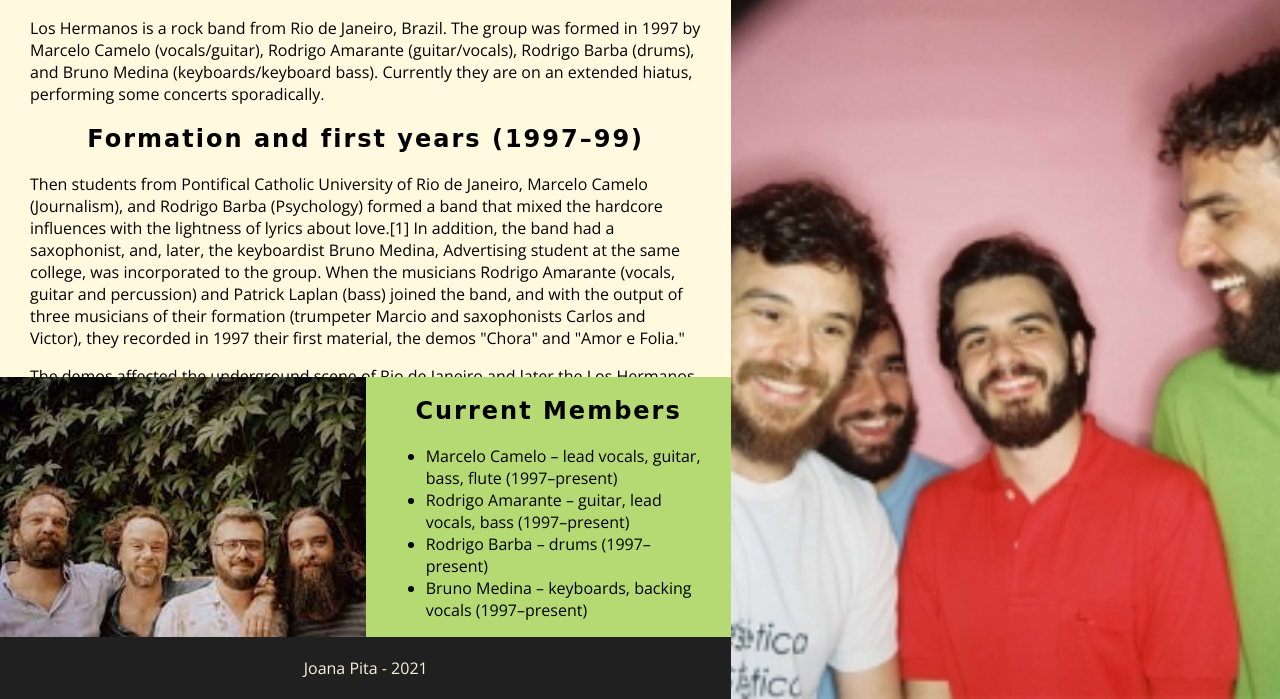
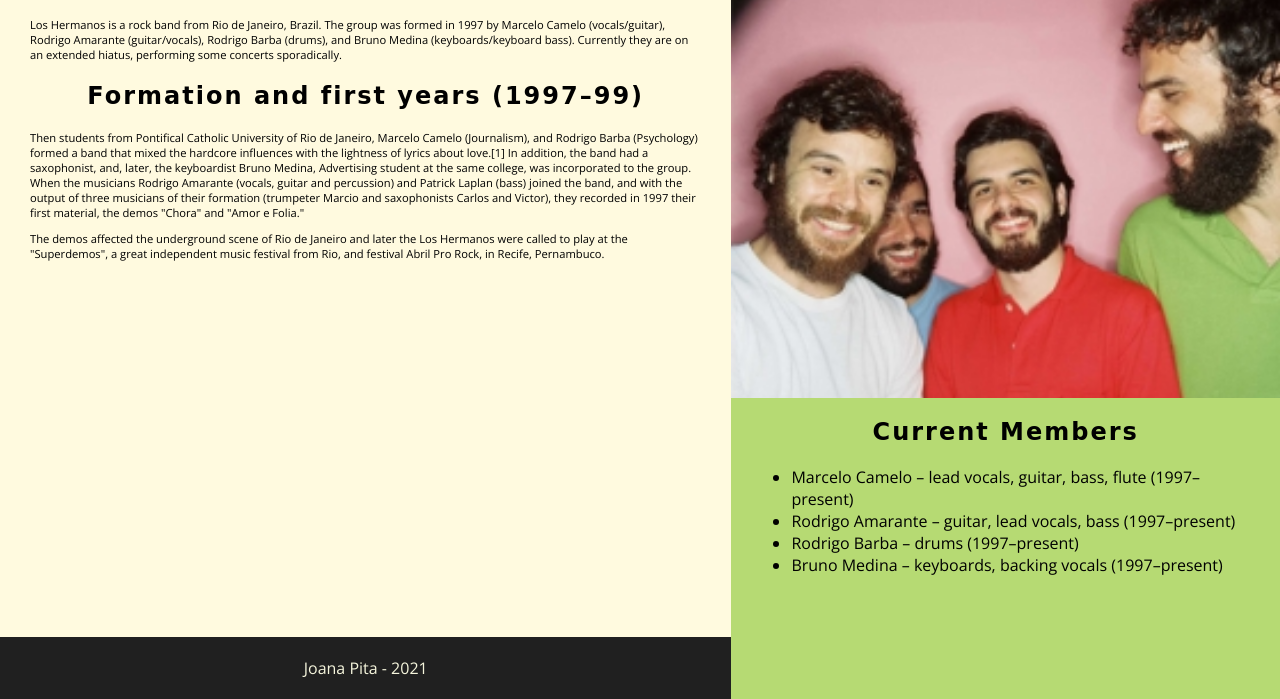
Before and after one commit to JoanaPita/tribute-page, a plain HTML site: page index.html in a window 1280 px wide. Shown: the part 101-800 px from the top of the page. Drawn offline with nearby package versions, Linux system fonts and the light colour scheme; a web font is replaced by a local one.

Commit message:
fixed responsive screens and changed a few class names

```diff
--- a/index.html
+++ b/index.html
@@ -33,13 +33,13 @@
                 <li>Bruno Medina – keyboards, backing vocals (1997–present)</li>
             </ul>
         </section>
-        <section class="diabeetus">
+        <section class="footer">
             Joana Pita - 2021
         </section>
         <header>
             <h1>Los Hermanos</h1>
         </header>
-        <div class="candy">
+        <div class="band">
 
         </div>
 
--- a/main.css
+++ b/main.css
@@ -11,7 +11,7 @@ body {
   grid-template-areas:
     "header header"
     "main main"
-    "candy candy"
+    "band band"
     "nom nom"
     "yum yum"
     "footer footer";
@@ -37,7 +37,7 @@ section.yum {
   padding: 0 20px;
 }
 
-section.diabeetus {
+section.footer {
   grid-area: footer;
   background-color: #202020;
   color: beige;
@@ -67,8 +67,12 @@ h2 {
   text-align: center;
 }
 
-.candy {
-  grid-area: candy;
+p {
+  font-size: 0.7em;
+}
+
+.band {
+  grid-area: band;
   background: url("los-hermanos.jpeg") no-repeat;
   background-position: 50% 50%;
   background-size: cover;
@@ -80,19 +84,20 @@ h2 {
   }
 }
 
-@media only screen and (min-width: 768px) {
+@media only screen and (min-width: 769px) {
   .grid-container {
     display: grid;
     grid-template-columns: 1fr 1fr 1.5fr;
-    grid-template-rows: 1fr 7fr 3fr 1fr;
+    grid-template-rows: 1fr 7fr 3fr 1fr 1fr;
     grid-template-areas:
       "main main header"
-      "main main candy"
-      "nom yum candy"
-      "footer footer candy";
+      "main main band"
+      "main main yum"
+      "main main yum"
+      "footer footer yum";
     height: 100vh;
   }
-  section.diabeetus {
+  section.footer {
     padding: 20px 20px;
   }
   main {
```
